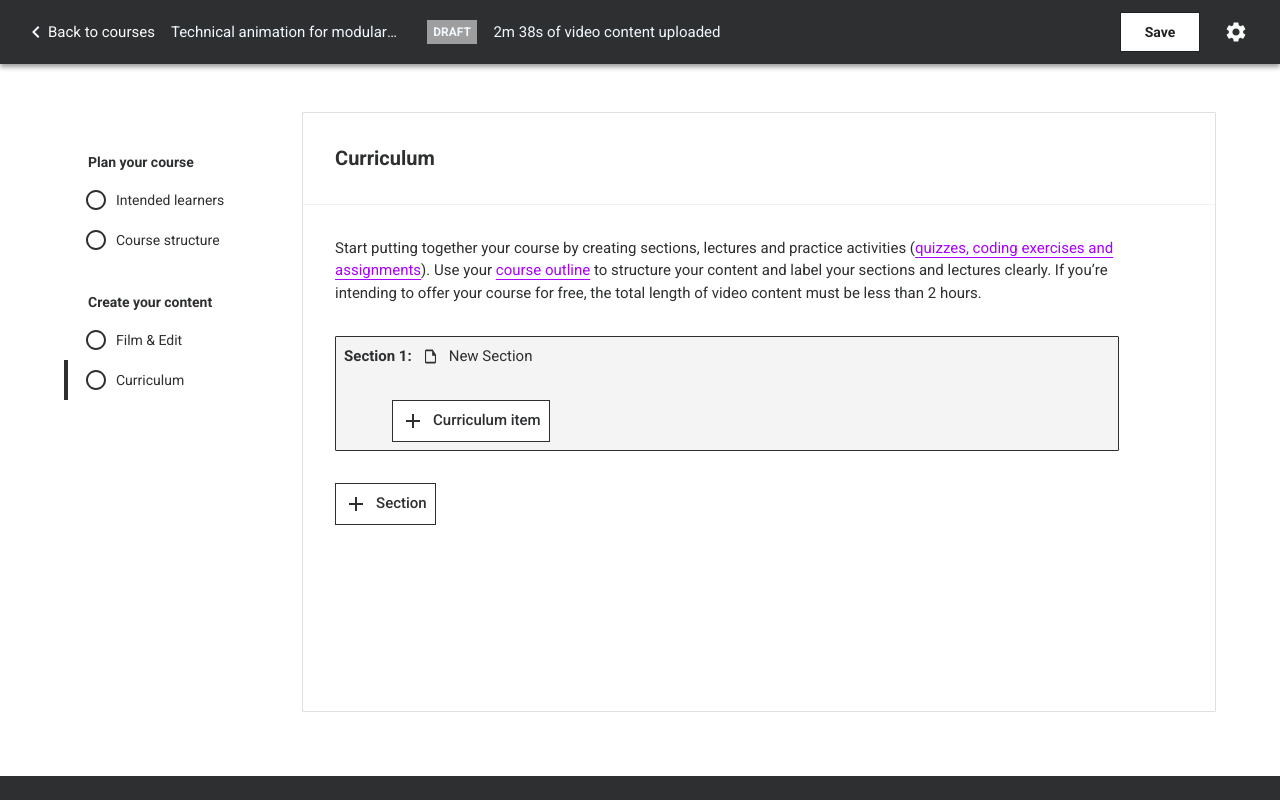
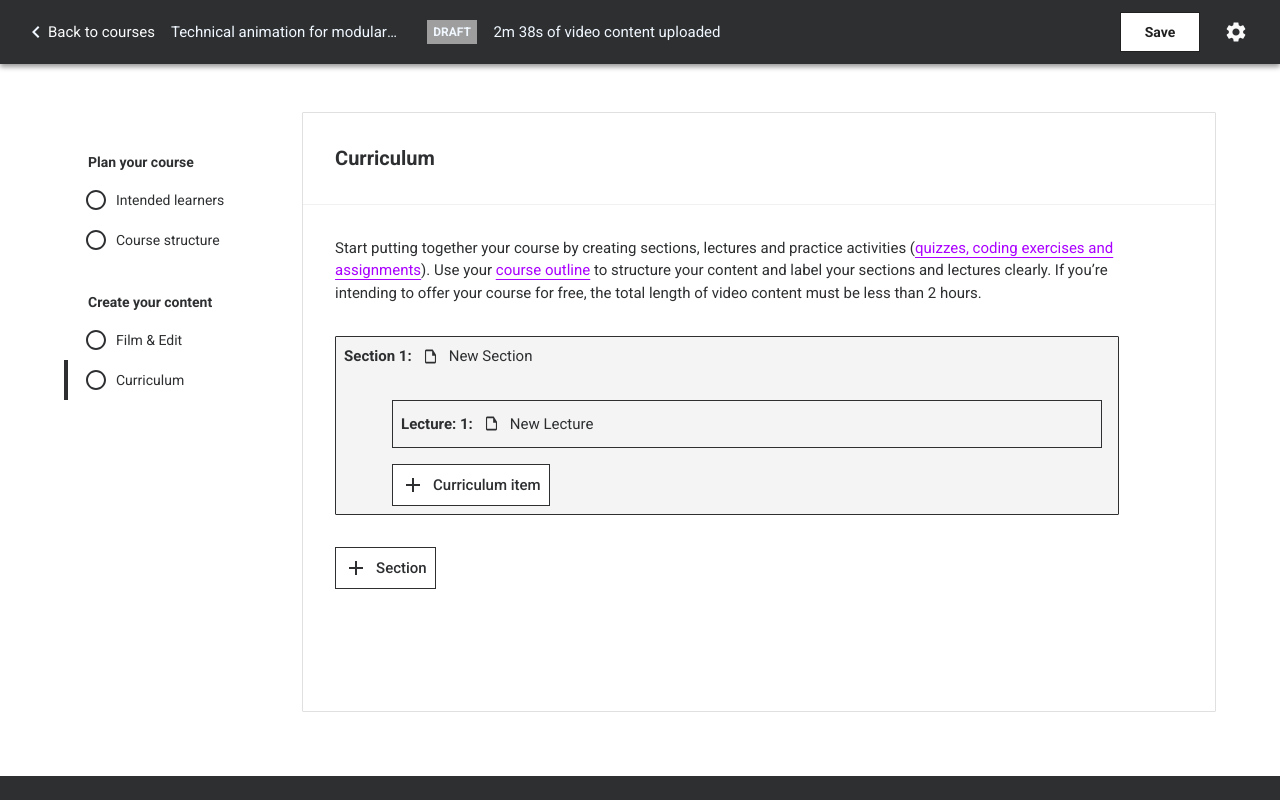
Before and after one commit to tuheli/video-course-platform, a React (Vite) app: page /instructor/course/1/manage/curriculum in a window 1280 px wide. Shown: the top 800 px of the page. Built offline with nearby package versions, Linux system fonts and the light colour scheme.

Commit message:
Added lecture items

```diff
--- a/src/components/curriculum/section/CurriculumSection.tsx
+++ b/src/components/curriculum/section/CurriculumSection.tsx
@@ -9,6 +9,7 @@ import {
   EditableItem,
 } from '../../../contexts/CurriculumSectionContext';
 import { useEditableCurriculumItem } from '../../../hooks/useEditableCurriculumItem';
+import { LectureItem } from '../lecture/LectureItem';
 
 interface CurriculumSectionProps {
   courseDraftId: string;
@@ -43,6 +44,8 @@ export const CurriculumSection = ({
     onMouseLeave,
     changeHeadingVisibility,
   } = useEditableCurriculumItem();
+
+  const lectures = curriculumSection.lessons;
 
   return (
     <CurriculumSectionContext.Provider
@@ -90,8 +93,14 @@ export const CurriculumSection = ({
               mt: 2,
               pl: 6,
               pr: 1,
+              gap: 2,
             }}
           >
+            {lectures.map((lecture, index) => {
+              return (
+                <LectureItem key={lecture.id} lecture={lecture} index={index} />
+              );
+            })}
             <CurriculumItemSelection />
           </Stack>
         </Stack>
```
